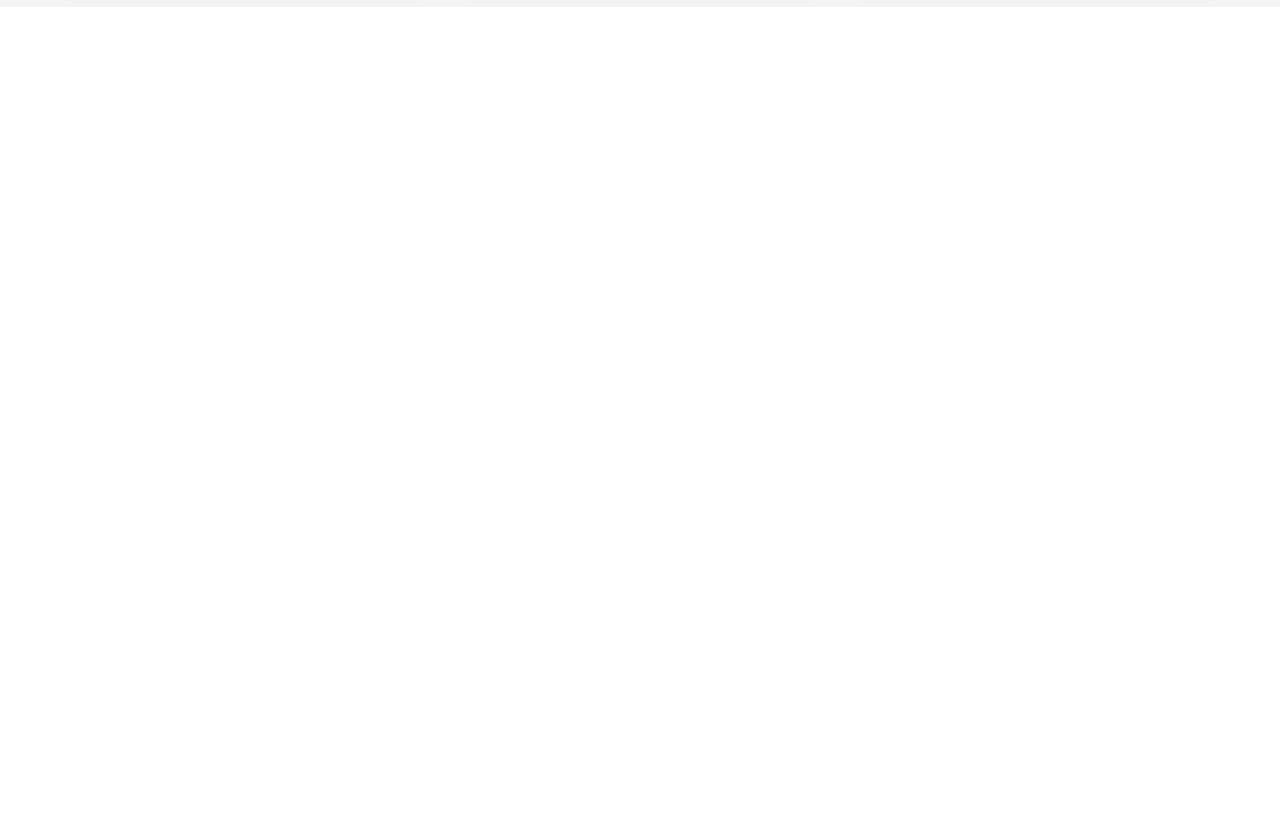
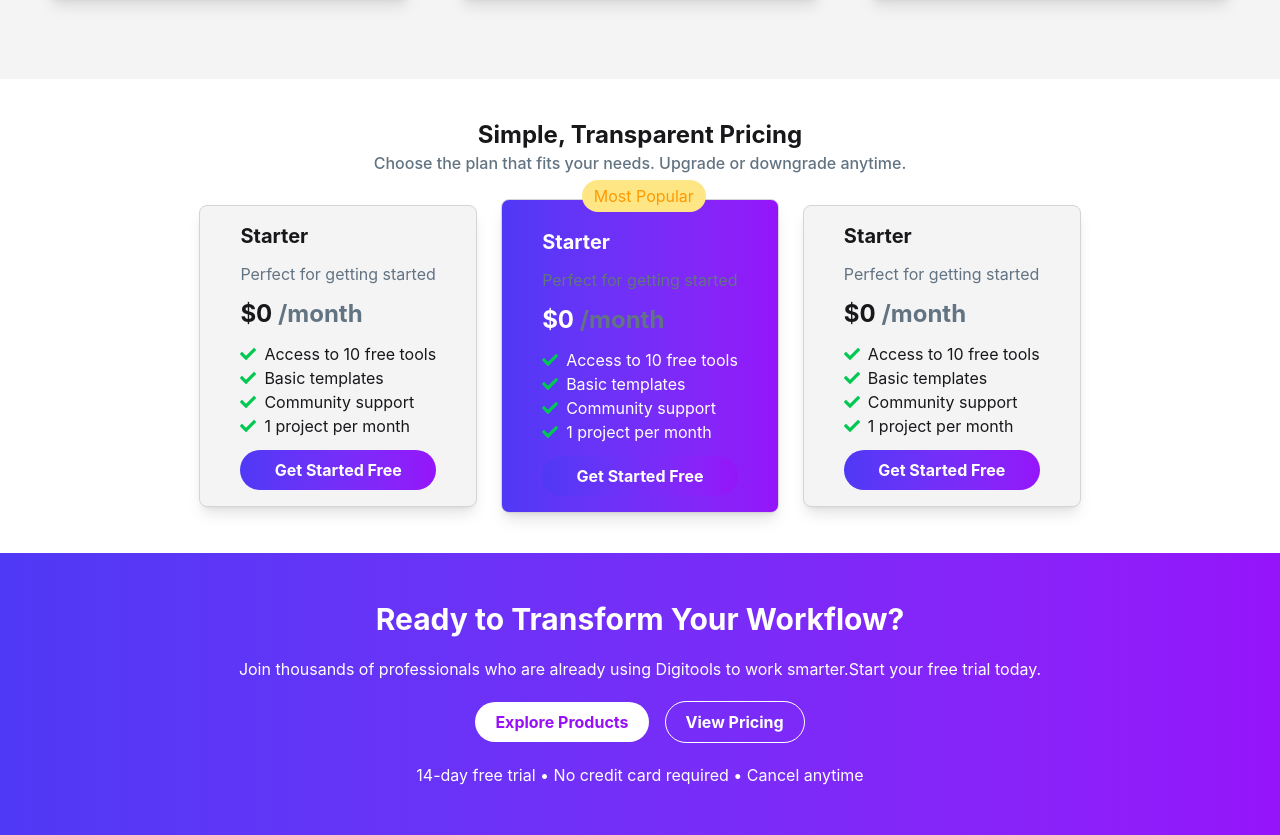
Before and after one commit to AnikaTahosinaMim/DigiTools-website, a React (Vite) app: page / in a window 1280 px wide. Shown: the part 2773-3608 px from the top of the page. Before the commit the page ends 2820 px from the top, so only its background shows below. Built offline with nearby package versions, Linux system fonts and the light colour scheme.

Commit message:
workFlow-section

```diff
--- a/src/App.jsx
+++ b/src/App.jsx
@@ -5,6 +5,8 @@
 import Products from "./componets/Products";
 import Banner from "./componets/Banner";
 import GetStart from "./componets/GetStart";
+import Transparent from "./componets/Transparent";
+import WorkFlow from "./componets/WorkFlow";
 
 const jsondata = async () => {
   const res = await fetch("/data.json");
@@ -60,6 +62,8 @@
       ) : null}
 
       <GetStart></GetStart>
+      <Transparent></Transparent>
+      <WorkFlow></WorkFlow>
     </>
   );
 }
--- a/src/componets/GetStart.jsx
+++ b/src/componets/GetStart.jsx
@@ -1,14 +1,13 @@
 import React from "react";
 import userImg from "../assets/user.png";
-import pacKage  from "../assets/package.png"
+import pacKage from "../assets/package.png";
 
 import rocket from "../assets/user.png";
 
-
 const GetStart = () => {
   return (
-    <div>
-      <div className="bg-zinc-100 p-6 my-10">
+    <div className="bg-zinc-100 ">
+      <div className="py-10 my-10">
         <div className="text-center my-8">
           <h1 className="font-bold text-4xl ">Get Started in 3 Steps</h1>
           <p className="text-[#627382] font-medium">
@@ -16,7 +15,7 @@
           </p>
         </div>
         {/* card */}
-        <div className="flex justify-evenly">
+        <div className="flex-row md:flex pb-10 justify-evenly">
           <div className="bg-white shadow-lg  p-5 space-y-2 rounded-lg text-center items-center justify-center">
             <div className="flex justify-end">
               <p className="bg-[#4F39F6] px-2 py-1 rounded-full ">01</p>
@@ -71,6 +70,8 @@
         </div>
       </div>
     </div>
+
+
   );
 };
 
--- /dev/null
+++ b/src/componets/Transparent.jsx
@@ -0,0 +1,109 @@
+import React from "react";
+import { FaCheck } from "react-icons/fa";
+
+const Transparent = () => {
+  return (
+    <div>
+      <div>
+        <div className="text-center mb-6">
+          <h1 className="text-2xl font-bold">Simple, Transparent Pricing</h1>
+          <p className="text-[#627382] font-medium">
+            Choose the plan that fits your needs. Upgrade or downgrade anytime.
+          </p>
+        </div>
+        {/* card section */}
+        <div className="flex-row md:flex justify-center items-center gap-6">
+          <div className="bg-zinc-100 rounded-lg border border-zinc-300 shadow-lg py-4 text-left px-10 space-y-3">
+            <h2 className="text-xl font-bold">Starter</h2>
+            <p className="text-[#627382]">Perfect for getting started</p>
+            <p className="text-2xl font-bold">
+              $0 <span className="text-[#627382] ">/month</span>
+            </p>
+            <div>
+              <p className="flex items-center gap-2">
+                <FaCheck className="text-green-500"></FaCheck> Access to 10 free
+                tools
+              </p>
+              <p className="flex items-center gap-2">
+                <FaCheck className="text-green-500"></FaCheck>
+                Basic templates
+              </p>
+              <p className="flex items-center gap-2">
+                <FaCheck className="text-green-500"></FaCheck>
+                Community support
+              </p>
+              <p className="flex items-center gap-2">
+                <FaCheck className="text-green-500"></FaCheck>1 project per
+                month
+              </p>
+            </div>
+            <button className="w-full py-2 rounded-full  text-white bg-gradient-to-r from-[#4F39F6]  to-[#9514FA] font-bold">
+              Get Started Free
+            </button>
+          </div>
+          <div className="bg-gradient-to-r from-[#4F39F6] relative  to-[#9514FA] text-white rounded-lg border border-zinc-300 shadow-lg py-4 text-left px-10 space-y-3">
+            <div className="rounded-full">
+                <button className="px-3 py-1 text-amber-500 -top-5 right-18 rounded-full absolute bg-amber-200">Most Popular</button>
+            </div>
+            <h2 className="text-xl font-bold">Starter</h2>
+            <p className="text-[#627382]">Perfect for getting started</p>
+            <p className="text-2xl font-bold">
+              $0 <span className="text-[#627382] ">/month</span>
+            </p>
+            <div>
+              <p className="flex items-center gap-2">
+                <FaCheck className="text-green-500"></FaCheck> Access to 10 free
+                tools
+              </p>
+              <p className="flex items-center gap-2">
+                <FaCheck className="text-green-500"></FaCheck>
+                Basic templates
+              </p>
+              <p className="flex items-center gap-2">
+                <FaCheck className="text-green-500"></FaCheck>
+                Community support
+              </p>
+              <p className="flex items-center gap-2">
+                <FaCheck className="text-green-500"></FaCheck>1 project per
+                month
+              </p>
+            </div>
+            <button className="w-full py-2 rounded-full  text-white bg-gradient-to-r from-[#4F39F6]  to-[#9514FA] font-bold">
+              Get Started Free
+            </button>
+          </div>
+          <div className="bg-zinc-100 rounded-lg border border-zinc-300 shadow-lg py-4 text-left px-10 space-y-3">
+            <h2 className="text-xl font-bold">Starter</h2>
+            <p className="text-[#627382]">Perfect for getting started</p>
+            <p className="text-2xl font-bold">
+              $0 <span className="text-[#627382] ">/month</span>
+            </p>
+            <div>
+              <p className="flex items-center gap-2">
+                <FaCheck className="text-green-500"></FaCheck> Access to 10 free
+                tools
+              </p>
+              <p className="flex items-center gap-2">
+                <FaCheck className="text-green-500"></FaCheck>
+                Basic templates
+              </p>
+              <p className="flex items-center gap-2">
+                <FaCheck className="text-green-500"></FaCheck>
+                Community support
+              </p>
+              <p className="flex items-center gap-2">
+                <FaCheck className="text-green-500"></FaCheck>1 project per
+                month
+              </p>
+            </div>
+            <button className="w-full py-2 rounded-full  text-white bg-gradient-to-r from-[#4F39F6]  to-[#9514FA] font-bold">
+              Get Started Free
+            </button>
+          </div>
+        </div>
+      </div>
+    </div>
+  );
+};
+
+export default Transparent;
--- /dev/null
+++ b/src/componets/WorkFlow.jsx
@@ -0,0 +1,28 @@
+import React from "react";
+
+const WorkFlow = () => {
+  return (
+    <div className="bg-gradient-to-r from-[#4F39F6]  to-[#9514FA] mt-10 text-white">
+      <div className="text-center justify-center space-y-5 py-12">
+        <h1 className="text-3xl font-bold ">
+          Ready to Transform Your Workflow?
+        </h1>
+        <p>
+          Join thousands of professionals who are already using Digitools to
+          work smarter.Start your free trial today.
+        </p>
+        <div className="flex gap-4 justify-center items-center font-bold">
+          <button className="px-5 py-2 rounded-full text-purple-600 bg-white">
+            Explore Products
+          </button>
+          <button className="px-5 py-2 rounded-full bg-none border border-white">
+            View Pricing
+          </button>
+        </div>
+        <p>14-day free trial • No credit card required • Cancel anytime</p>
+      </div>
+    </div>
+  );
+};
+
+export default WorkFlow;
```
